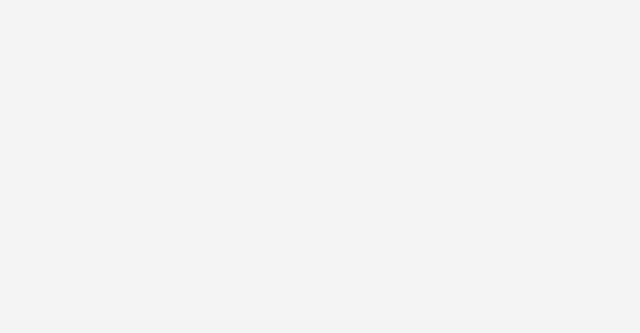
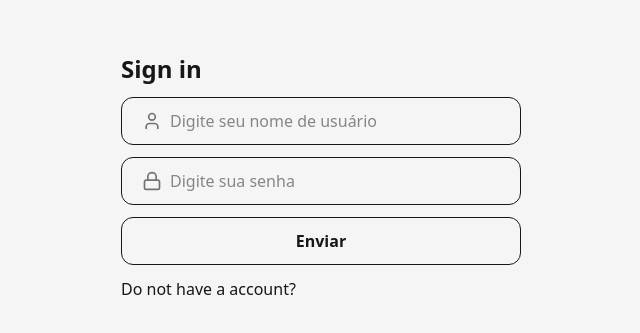
Before and after one commit to ryansldev/whisper-web, a React (Vite) app: page /sign-in in a window 1280 px wide. Before the commit this address had no page. Shown: the part 223-556 px from the top of the page, without its empty margins (319-959 px from the left). Built offline with nearby package versions, Linux system fonts and the light colour scheme.

Commit message:
✨ implements sign in and sign up page

```diff
--- a/src/App.tsx
+++ b/src/App.tsx
@@ -1,12 +1,16 @@
 import { Route, BrowserRouter as Router, Routes } from "react-router";
 import { HomePage } from "./pages/home";
 import { NeutralUiPage } from "./pages/neutral-ui";
+import { SignInPage } from "./pages/sign-in";
+import { SignUpPage } from "./pages/sign-up";
 
 function App() {
   return (
     <Router>
       <Routes>
         <Route path="/" element={<HomePage />} />
+        <Route path="/sign-in" element={<SignInPage />} />
+        <Route path="/sign-up" element={<SignUpPage />} />
         <Route path="/neutral-ui" element={<NeutralUiPage />} />
       </Routes>
     </Router>
--- a/src/components/message.tsx
+++ b/src/components/message.tsx
@@ -11,7 +11,6 @@ interface MessageProps extends ComponentProps<"textarea"> {
 }
 
 export function Message({ content, avatarSrc, avatarHref, className }: MessageProps) {
-
   return (
     <TextareaRoot className={twMerge("items-center", className)}>
       {avatarHref
--- a/src/components/ui/avatar.tsx
+++ b/src/components/ui/avatar.tsx
@@ -2,7 +2,6 @@
 
 import { LoaderCircle, User } from "lucide-react";
 import { type ComponentProps, useState } from "react";
-import { Link } from "react-router";
 import { twMerge } from "tailwind-merge";
 
 interface AvatarProps extends Omit<ComponentProps<"div">, "children"> {
--- a/src/components/ui/button.tsx
+++ b/src/components/ui/button.tsx
@@ -15,9 +15,9 @@ export function Button({ className, circle, secondary, ...props}: ButtonProps) {
     <button
       {...props}
       className={twMerge(`group dark:bg-neutral-800 rounded-xl font-semibold h-12 transition-colors
-      duration-300 border dark:border-neutral-700 disabled:border-neutral-900 flex items-center justify-center gap-3 focus:outline-2 dark:outline-neutral-400
+      duration-300 border dark:border-neutral-700 disabled:border-neutral-900 flex items-center justify-center gap-2 focus:outline-2 dark:outline-neutral-400
       disabled:dark:bg-neutral-900 disabled:dark:text-neutral-600 disabled:cursor-not-allowed cursor-pointer dark:hover:bg-neutral-700
-      `, !circle ? "flex-1 px-5" : "w-12 h-12 rounded-full", !!secondary && "dark:bg-neutral-700 dark:border-neutral-600 dark:hover:bg-neutral-600 dark:disabled:bg-neutral-800 dark:disabled:text-neutral-500 dark:disabled:border-neutral-800", className)}
+      `, !circle ? "flex-1 max-h-12 min-h-12 px-5" : "w-12 h-12 rounded-full", !!secondary && "dark:bg-neutral-700 dark:border-neutral-600 dark:hover:bg-neutral-600 dark:disabled:bg-neutral-800 dark:disabled:text-neutral-500 dark:disabled:border-neutral-800", className)}
       disabled={pending || props.disabled}
     />
   )
--- a/src/components/ui/input.tsx
+++ b/src/components/ui/input.tsx
@@ -19,6 +19,7 @@ export function InputRoot({ error, ...props }: InputRootProps) {
         aria-disabled:cursor-not-allowed
         data-[error=true]:border-danger
         data-[error=true]:outline-0
+        min-h-12 max-h-12
       `}
       aria-disabled={pending || props["aria-disabled"]}
       {...props}
--- /dev/null
+++ b/src/pages/sign-in/index.tsx
@@ -0,0 +1,41 @@
+import { Button, ButtonIconWrapper } from "@components/ui/button"
+import { InputField, InputIcon, InputRoot } from "@components/ui/input"
+import { Lock, User } from "lucide-react"
+import { Link } from "react-router"
+
+export function SignInPage() {
+  async function onSubmit() {
+    await new Promise(resolve => setTimeout(resolve, 500))
+  }
+
+  return (
+    <div className="flex flex-col gap-3 items-center justify-center h-screen max-w-[400px] w-full mx-auto">
+      <div className="w-full items-start">
+        <h1 className="text-2xl font-bold">Sign in</h1>
+      </div>
+      <form className="flex flex-col gap-3 w-full" action={onSubmit}>
+        <InputRoot>
+          <InputIcon>
+            <User />
+          </InputIcon>
+          <InputField placeholder="Digite seu nome de usuário" />
+        </InputRoot>
+
+        <InputRoot>
+          <InputIcon>
+            <Lock />
+          </InputIcon>
+          <InputField type="password" placeholder="Digite sua senha" />
+        </InputRoot>
+
+        <Button>
+          Enviar
+          <ButtonIconWrapper />
+        </Button>
+        <Link to="/sign-up">
+          <span className="dark:text-neutral-400">Do not have a account?</span>
+        </Link>
+      </form>
+    </div>
+  )
+}
--- /dev/null
+++ b/src/pages/sign-up/index.tsx
@@ -0,0 +1,41 @@
+import { Button, ButtonIconWrapper } from "@components/ui/button"
+import { InputField, InputIcon, InputRoot } from "@components/ui/input"
+import { Lock, User } from "lucide-react"
+import { Link } from "react-router"
+
+export function SignUpPage() {
+  async function onSubmit() {
+    await new Promise(resolve => setTimeout(resolve, 500))
+  }
+
+  return (
+    <div className="flex flex-col gap-3 items-center justify-center h-screen max-w-[400px] w-full mx-auto">
+      <div className="w-full items-start">
+        <h1 className="text-2xl font-bold">Sign up</h1>
+      </div>
+      <form className="flex flex-col gap-3 w-full" action={onSubmit}>
+        <InputRoot>
+          <InputIcon>
+            <User />
+          </InputIcon>
+          <InputField placeholder="Digite seu nome de usuário" />
+        </InputRoot>
+
+        <InputRoot>
+          <InputIcon>
+            <Lock />
+          </InputIcon>
+          <InputField type="password" placeholder="Digite sua senha" />
+        </InputRoot>
+
+        <Button>
+          Cadastrar
+          <ButtonIconWrapper />
+        </Button>
+        <Link to="/sign-in">
+          <span className="dark:text-neutral-400">Already has a account?</span>
+        </Link>
+      </form>
+    </div>
+  )
+}
--- a/vite.config.ts
+++ b/vite.config.ts
@@ -10,6 +10,7 @@ export default defineConfig({
     alias: {
       "@": path.resolve(__dirname, "../"),
       "@components": path.resolve(__dirname, "./src/components"),
+      "@pages": path.resolve(__dirname, "./src/pages")
     },
   },
 })
```
